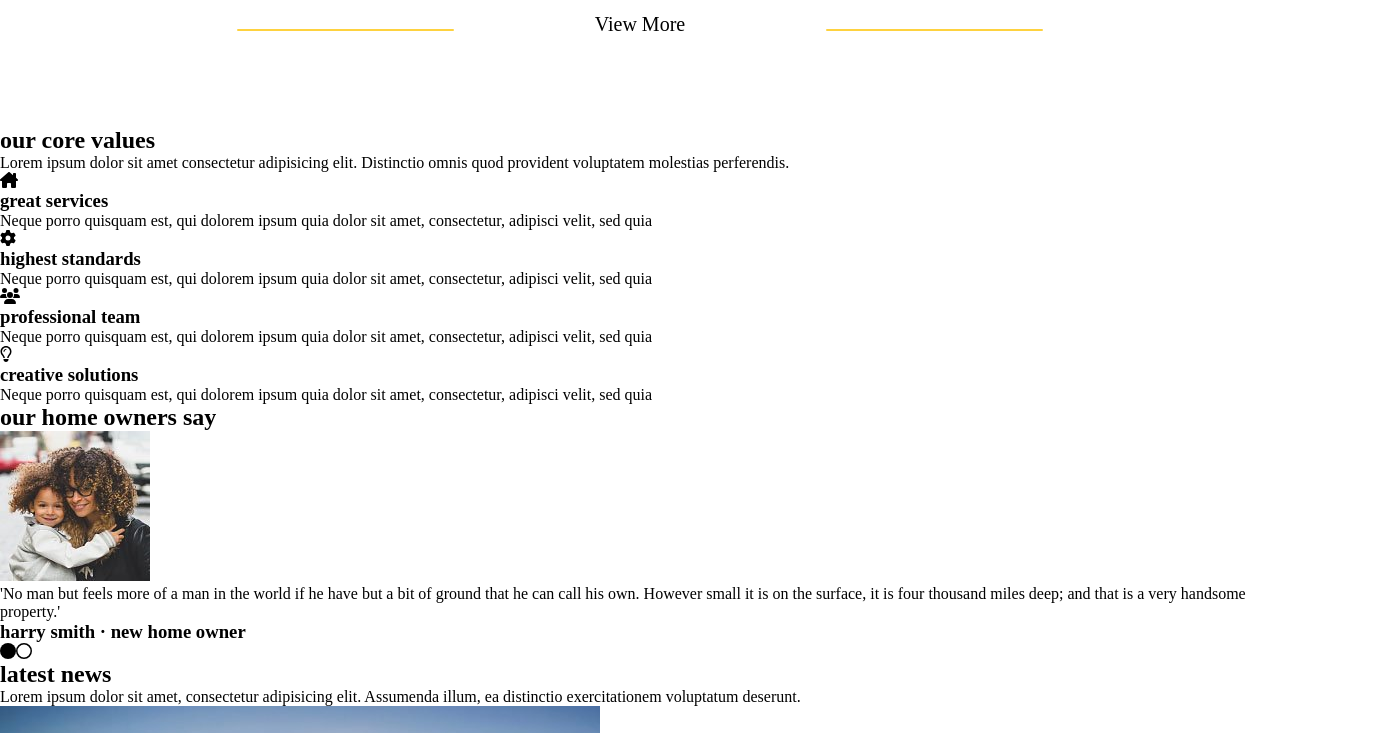
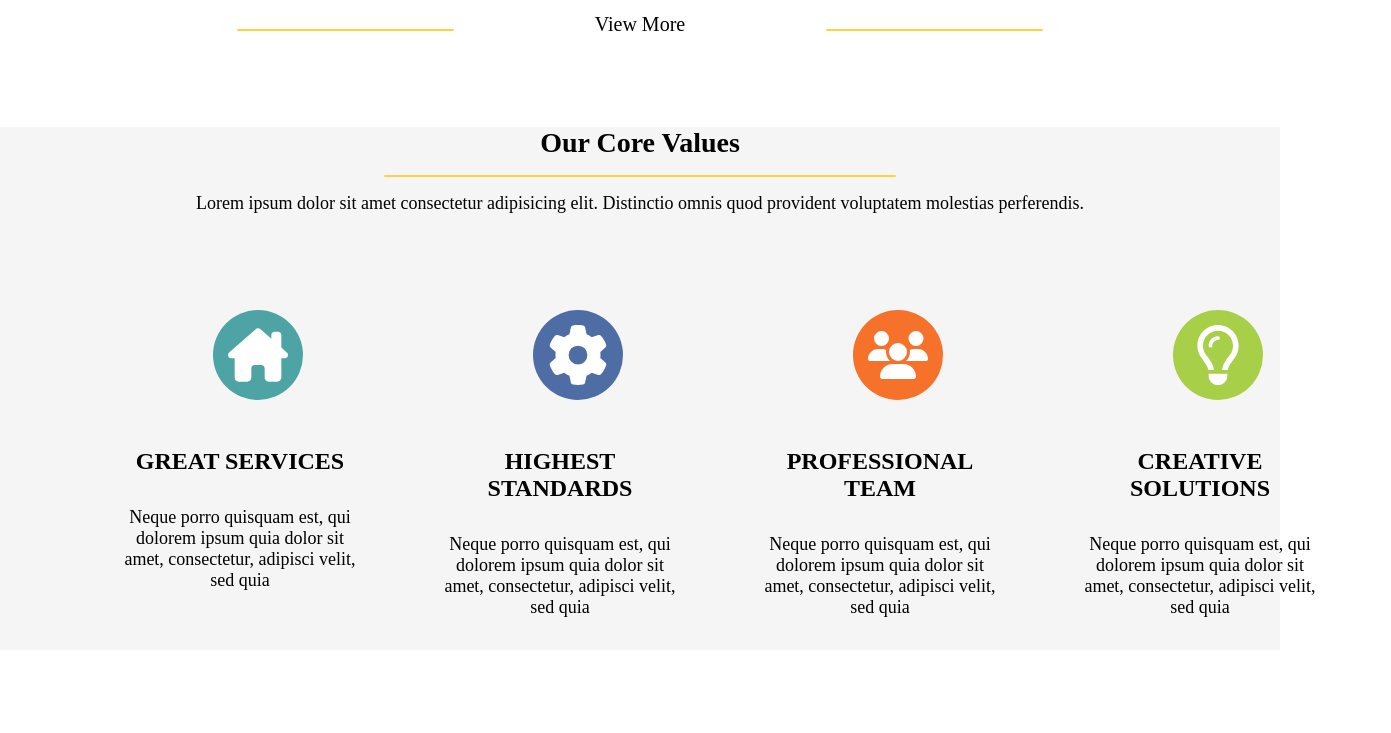
Before and after one commit to sirio95/proj-html-vuejs, a Vue app: page / in a window 1280 px wide. Shown: the part 2092-2825 px from the top of the page, 1391 px wide, since content can reach past the window. Built offline with nearby package versions, Linux system fonts and the light colour scheme.

Commit message:
ourvalues component style

```diff
--- a/src/components/main/OurValues.vue
+++ b/src/components/main/OurValues.vue
@@ -6,22 +6,26 @@
                     {
                         icon: 'fa-solid fa-house-chimney',
                         title: 'great services',
-                        text: 'Neque porro quisquam est, qui dolorem ipsum quia dolor sit amet, consectetur, adipisci velit, sed quia'
+                        text: 'Neque porro quisquam est, qui dolorem ipsum quia dolor sit amet, consectetur, adipisci velit, sed quia',
+                        color: 'ocean_blue'
                     },
                     {
                         icon: 'fa-solid fa-gear',
                         title: 'highest standards',
-                        text: 'Neque porro quisquam est, qui dolorem ipsum quia dolor sit amet, consectetur, adipisci velit, sed quia'
+                        text: 'Neque porro quisquam est, qui dolorem ipsum quia dolor sit amet, consectetur, adipisci velit, sed quia',
+                        color: 'violet'
                     },
                     {
                         icon: 'fa-solid fa-users',
                         title: 'professional team',
-                        text: 'Neque porro quisquam est, qui dolorem ipsum quia dolor sit amet, consectetur, adipisci velit, sed quia'
+                        text: 'Neque porro quisquam est, qui dolorem ipsum quia dolor sit amet, consectetur, adipisci velit, sed quia',
+                        color: 'orange'
                     },
                     {
                         icon: 'fa-regular fa-lightbulb',
                         title: 'creative solutions',
-                        text: 'Neque porro quisquam est, qui dolorem ipsum quia dolor sit amet, consectetur, adipisci velit, sed quia'
+                        text: 'Neque porro quisquam est, qui dolorem ipsum quia dolor sit amet, consectetur, adipisci velit, sed quia',
+                        color: 'light_green'
                     }
                 ]
             }
@@ -30,21 +34,95 @@
 </script>
 
 <template>
-    <section>
-        <div>
+    <section id="about">
+        <div class="info">
             <h2>our core values</h2>
+            <div class="light_line"></div>
             <p>Lorem ipsum dolor sit amet consectetur adipisicing elit. Distinctio omnis quod provident voluptatem molestias perferendis.</p>
         </div>
-        <div v-for="(element, index) in values" :key="index">
-            <font-awesome-icon :icon="element.icon" />
-            <h3>{{ element.title }}</h3>
-            <p>{{ element.text }}</p>
+        <div class="container">
+            <ul>
+                <li v-for="(element, index) in values" :key="index" class="card">
+                    <font-awesome-icon :icon="element.icon" class="icon" :id="element.color"/>
+                    <h3>{{ element.title }}</h3>
+                    <p>{{ element.text }}</p>
+                </li>
+            </ul>
         </div>
 
 
     </section>
 </template>
 
-<style lang="scss">
+<style lang="scss" scoped>
+    #about{
+        background-color: #f5f5f5;
+        .info{
+            h2{
+                text-transform: capitalize;
+                text-align: center;
+                font-size:28px;
+            }
+            .light_line{
+                height: 2px;
+                width:40%;
+                margin: 1rem auto;
+                background-color: #fed23f;
+                border-radius: 25px;
+            }
+            p{
+                text-align: center;
+                font-size:18px;
+            }
+        }
+        .container{
+            width:100%;
+            margin: 5rem;
+
+                ul{
+                    display:flex;
+                    justify-content: space-around;
+                    margin: 2rem 0;
+                    .card{
+                        width:calc((100% - 40px) / 4);
+                        list-style: none;
+
+                        #ocean_blue{
+                            background-color: #4ea4a5;
+                        }
+                        #violet{
+                            background-color: #4e6da5;
+                        }
+                        #orange{
+                            background-color: #f6722a;
+                        }
+                        #light_green{
+                            background-color: #a7cf47;
+                        }
+                        .icon{
+                            width: 60px;
+                            height: 60px;
+                            font-size: 35px;
+                            color:#fff;
+                            padding:15px;
+                            border-radius: 50%;
+                            margin: 1rem 8rem;
+                        }
+                        h3{
+                            text-transform: uppercase;
+                            font-size: 24px;
+                            text-align: center;
+                            margin: 2rem;
+                        }
+                        p{
+                            font-size:18px;
+                            text-align:center;
+                            margin: 2rem;
+                        }
+                    }
+
+                }
+        }
+    }
 
 </style>
```
